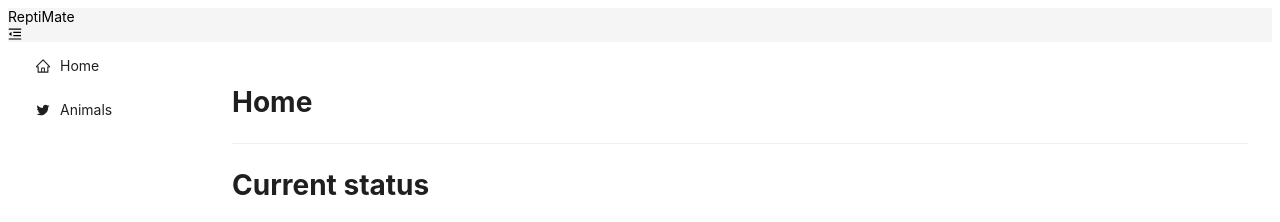
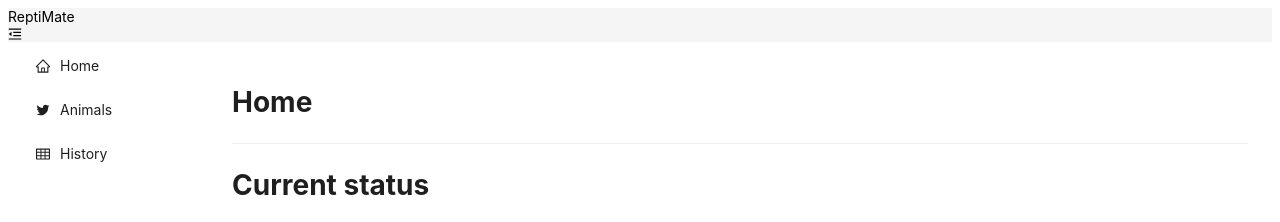
Before and after one commit to apeTrackunit/lizards-inc-fe, a React (Vite) app: page / in a window 1280 px wide. Shown: the top 222 px of the page. Built offline with nearby package versions, Linux system fonts and the light colour scheme; no server answers.

Commit message:
initializing routing for measurement-history

```diff
--- a/libs/shared-components/src/lib/routing/RoutingTable.ts
+++ b/libs/shared-components/src/lib/routing/RoutingTable.ts
@@ -2,6 +2,9 @@ export const RoutingTable = {
   root: '/',
   home: {
     root: 'home',
+  },
+  history: {
+    root: 'history',
   },
   animals: {
     root: 'animals',
--- a/src/app/app.tsx
+++ b/src/app/app.tsx
@@ -2,7 +2,7 @@ import { Drawer, Layout, Menu, theme } from 'antd';
 import { Content } from 'antd/lib/layout/layout';
 import Sider from 'antd/lib/layout/Sider';
 import { ItemType } from 'antd/lib/menu/hooks/useItems';
-import { HomeOutlined, TwitterOutlined } from '@ant-design/icons';
+import { HomeOutlined, TwitterOutlined, TableOutlined } from '@ant-design/icons';
 import { Outlet, useNavigate } from 'react-router-dom';
 import { useEffect, useState } from 'react';
 import { MenuFoldOutlined, MenuUnfoldOutlined } from '@ant-design/icons';
@@ -26,6 +26,11 @@ export const App = () => {
       key: `animals`,
       icon: <TwitterOutlined />,
       label: `Animals`,
+    },
+    {
+      key: 'history',
+      icon: <TableOutlined />,
+      label: 'History',
     },
   ];
   const handleResize = () => {
--- a/src/main.tsx
+++ b/src/main.tsx
@@ -6,6 +6,7 @@ import { SWRConfig } from 'swr';
 import { createBrowserRouter, createRoutesFromElements, Route, RouterProvider } from 'react-router-dom';
 import { NotFoundPage, RoutingTable } from '@lizards-inc-fe/shared-components';
 import { Home } from '@lizards-inc-fe/home';
+import { MeasurementHistory } from '@lizards-inc-fe/measurement-history';
 
 const router = createBrowserRouter(
   createRoutesFromElements(
@@ -19,6 +20,10 @@ const router = createBrowserRouter(
       <Route path={RoutingTable.animals.root}>
         <Route index element={<h1>Animals</h1>} />
         <Route path={RoutingTable.animals.detail.edit} element={<h1>Edit animal</h1>} />
+      </Route>
+
+      <Route path={RoutingTable.history.root}>
+        <Route index element={<MeasurementHistory />} />
       </Route>
 
       <Route path="*" element={<NotFoundPage />} />
```
